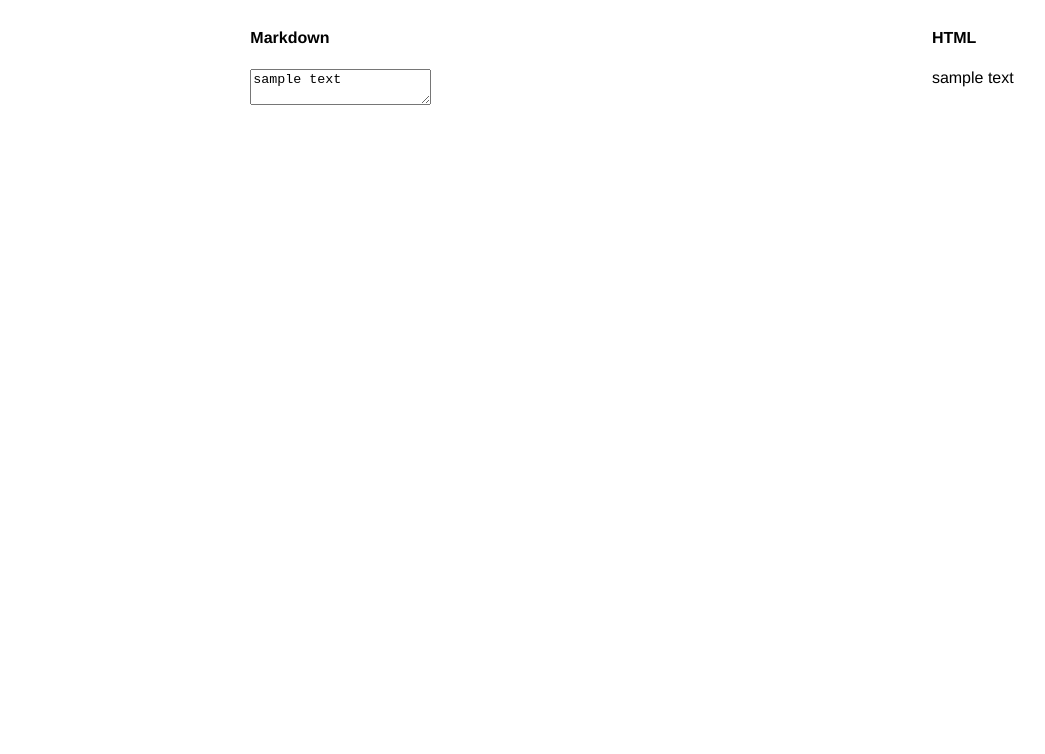
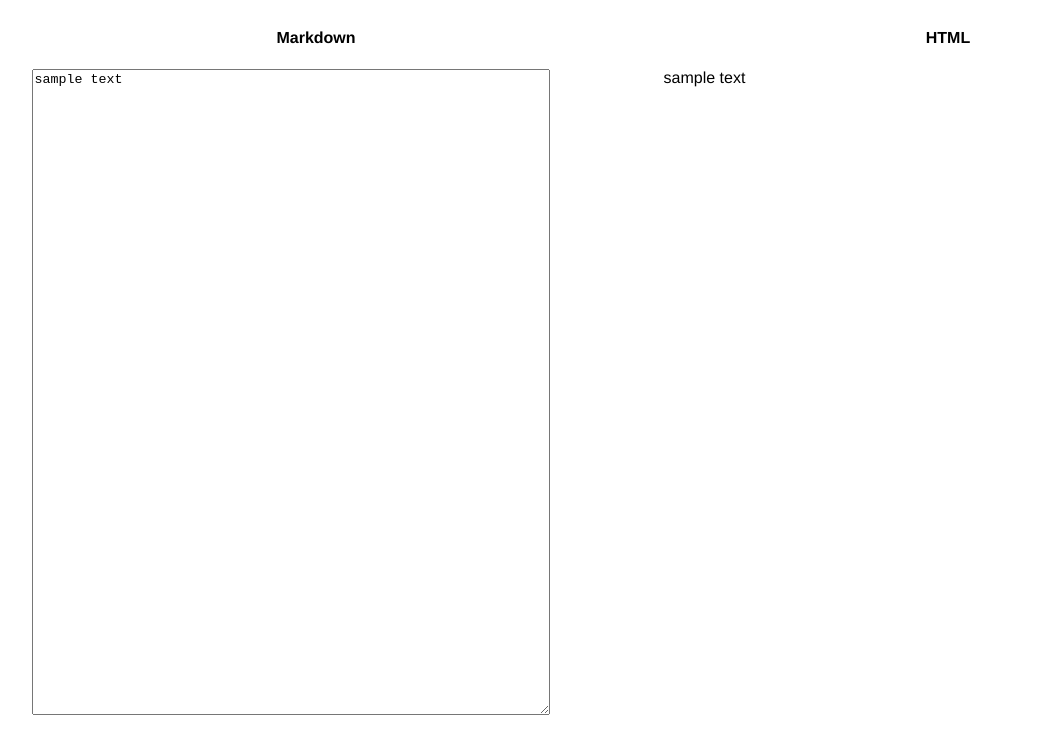
Before and after one commit to CCekla/Rct_Mkdw, a React app: page / in a window 1280 px wide. Shown: the whole page, without its empty margins (8-1053 px from the left). Built offline with nearby package versions, Linux system fonts and the light colour scheme.

Commit message:
Changes in visualisation

```diff
--- a/src/index.js
+++ b/src/index.js
@@ -22,7 +22,7 @@ class Previewer extends React.Component {
     return (
       <div id="container">
         <form>
-          <h4 htmlFor="editor">Markdown</h4>
+          <h4>Markdown</h4>
           <textarea
             id="editor"
             value={this.state.text}
--- a/src/styles.css
+++ b/src/styles.css
@@ -1,3 +1,7 @@
+h4 {
+  text-align: center;
+}
+
 #root {
   font-family: Helvetica, sans-serif;
 }
@@ -11,3 +15,21 @@
 #output {
   font-size: 1em;
 }
+
+form {
+  width: 45%;
+}
+
+textarea {
+  width: 90%;
+  height: 80vh;
+  overflow-y: scroll;
+}
+
+#right-side {
+  width: 45%;
+}
+
+#output {
+  width: 90%;
+}
```
